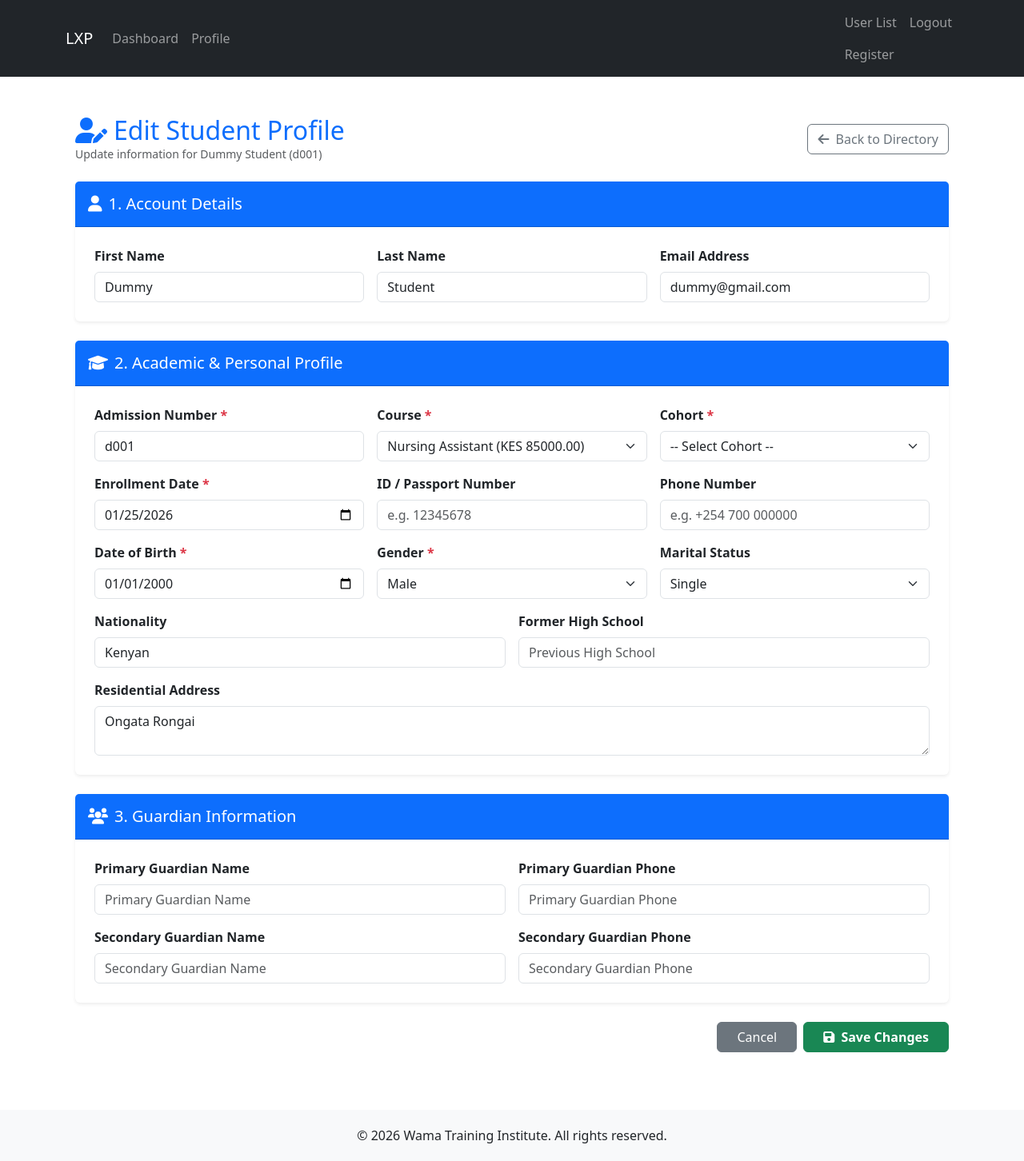
After one commit to Kipkerich/learning-management-system, a Django app: page /accounts/students/1/edit/ in a window 1280 px wide. The commit adds this page. Shown: the whole page at 80% size. Run offline with Django 5.2, Linux system fonts and the light colour scheme; a user stored in the database is signed in; data comes from the database, SQL or seed files in the repository; both versions use the stored data as it was after the commit.

Commit message:
Make edit student profile functional and grant full rights to admin users
Co-authored-by: Kipkerich <91955981+Kipkerich@users.noreply.github.com>

```diff
--- a/lms/accounts/forms.py
+++ b/lms/accounts/forms.py
@@ -48,6 +48,8 @@ class AdminUserCreationForm(UserCreationForm):
     def save(self, commit=True):
         user = super().save(commit=False)
         user.email = self.cleaned_data["email"]
+        if self.cleaned_data.get("user_type") == 'admin':
+            user.is_staff = True
 
         if commit:
             user.save()
@@ -140,3 +142,14 @@ class StudentProfileForm(forms.ModelForm):
         self.fields['course'].empty_label = "-- Select Available Course --"
         self.fields['cohort'].queryset = Cohort.objects.all()
         self.fields['cohort'].empty_label = "-- Select Cohort --"
+
+
+class StudentUserEditForm(forms.ModelForm):
+    class Meta:
+        model = User
+        fields = ['first_name', 'last_name', 'email']
+
+    def __init__(self, *args, **kwargs):
+        super().__init__(*args, **kwargs)
+        for field in self.fields.values():
+            field.widget.attrs.update({'class': 'form-control'})
--- a/lms/accounts/urls.py
+++ b/lms/accounts/urls.py
@@ -26,6 +26,7 @@ urlpatterns = [
     path('students/', views.student_list, name='student_list'),
     path('students/register/', views.register_student, name='register_student'),
     path('students/<int:pk>/', views.student_detail, name='student_detail'),
+    path('students/<int:pk>/edit/', views.edit_student, name='edit_student'),
 
     # Cohort Management Patterns
     path('cohorts/', views.cohort_list, name='cohort_list'),
--- a/lms/accounts/views.py
+++ b/lms/accounts/views.py
@@ -4,7 +4,7 @@ from django.contrib.auth.decorators import login_required, user_passes_test
 from django.contrib.auth.forms import AuthenticationForm
 
 from finance.models import Invoice, CourseFee, FeeStructure
-from .forms import AdminUserCreationForm, UserCreationForm, StudentProfileForm, CohortForm
+from .forms import AdminUserCreationForm, UserCreationForm, StudentProfileForm, StudentUserEditForm, CohortForm
 from django.contrib.auth.models import User
 from .models import UserProfile, StudentProfile, Cohort
 from django.contrib import messages
@@ -26,7 +26,11 @@ def create_superuser_view(request):
 
 
 def is_admin(user):
-    return user.is_superuser or user.is_staff
+    if not user.is_authenticated:
+        return False
+    if user.is_superuser or user.is_staff:
+        return True
+    return hasattr(user, 'userprofile') and user.userprofile.user_type == 'admin'
 
 
 @user_passes_test(is_admin)
@@ -58,7 +62,7 @@ def login_view(request):
 
 @user_passes_test(is_admin)
 def register_student(request):
-    if not request.user.is_staff:
+    if not is_admin(request.user):
         return redirect('dashboard')
 
     if request.method == 'POST':
@@ -108,7 +112,7 @@ def register_student(request):
 
 @user_passes_test(is_admin)
 def student_list(request):
-    if not request.user.is_staff:
+    if not is_admin(request.user):
         return redirect('dashboard')
 
     all_students = StudentProfile.objects.all().select_related('user', 'course', 'cohort')
@@ -162,6 +166,33 @@ def student_list(request):
 def student_detail(request, pk):
     student = get_object_or_404(StudentProfile, pk=pk)
     return render(request, 'accounts/student_detail.html', {'student': student})
+
+
+@user_passes_test(is_admin)
+def edit_student(request, pk):
+    student = get_object_or_404(StudentProfile, pk=pk)
+    user = student.user
+
+    if request.method == 'POST':
+        user_form = StudentUserEditForm(request.POST, instance=user)
+        profile_form = StudentProfileForm(request.POST, instance=student)
+
+        if user_form.is_valid() and profile_form.is_valid():
+            user_form.save()
+            profile_form.save()
+            messages.success(request, f"Student profile for {user.get_full_name() or user.username} updated successfully.")
+            return redirect('student_detail', pk=student.pk)
+        else:
+            messages.error(request, "Please correct the highlighted errors below before saving.")
+    else:
+        user_form = StudentUserEditForm(instance=user)
+        profile_form = StudentProfileForm(instance=student)
+
+    return render(request, 'accounts/edit_student.html', {
+        'student': student,
+        'user_form': user_form,
+        'profile_form': profile_form
+    })
 
 
 @login_required
@@ -287,8 +318,14 @@ def edit_user_view(request, pk):
             else:
                 messages.error(request, 'Passwords do not match.')
 
+        new_user_type = request.POST.get('user_type', 'student')
+        if new_user_type == 'admin':
+            user.is_staff = True
+        elif not user.is_superuser and user.is_staff and new_user_type != 'admin':
+            user.is_staff = False
+
         if hasattr(user, 'userprofile'):
-            user.userprofile.user_type = request.POST.get('user_type', 'student')
+            user.userprofile.user_type = new_user_type
             user.userprofile.save()
 
         user.save()
--- a/lms/courses/views.py
+++ b/lms/courses/views.py
@@ -5,7 +5,11 @@ from .models import Course, Unit
 from .forms import CourseForm, UnitForm, CourseFeeUpdateForm
 
 def is_staff_user(user):
-    return user.is_active and user.is_staff
+    if not user.is_authenticated:
+        return False
+    if user.is_superuser or user.is_staff:
+        return True
+    return hasattr(user, 'userprofile') and user.userprofile.user_type == 'admin'
 
 @login_required
 @user_passes_test(is_staff_user)
--- /dev/null
+++ b/lms/templates/accounts/edit_student.html
@@ -0,0 +1,134 @@
+{% extends 'base.html' %}
+
+{% block title %}Edit Student - {{ student.user.get_full_name|default:student.user.username }}{% endblock %}
+
+{% block content %}
+<div class="container mt-4 mb-5">
+    <div class="d-flex justify-content-between align-items-center mb-4">
+        <div>
+            <h2 class="mb-0 text-primary"><i class="fas fa-user-edit me-2"></i>Edit Student Profile</h2>
+            <p class="text-muted small mb-0">Update information for {{ student.user.get_full_name|default:student.user.username }} ({{ student.admission_number }})</p>
+        </div>
+        <a href="{% url 'student_list' %}" class="btn btn-outline-secondary">
+            <i class="fas fa-arrow-left me-1"></i> Back to Directory
+        </a>
+    </div>
+
+    <form method="post" class="needs-validation">
+        {% csrf_token %}
+
+        <div class="card border-0 shadow-sm mb-4">
+            <div class="card-header bg-primary text-white py-3">
+                <h5 class="mb-0"><i class="fas fa-user me-2"></i>1. Account Details</h5>
+            </div>
+            <div class="card-body p-4">
+                <div class="row g-3">
+                    <div class="col-md-4">
+                        <label class="form-label fw-bold">First Name</label>
+                        {{ user_form.first_name }}
+                    </div>
+                    <div class="col-md-4">
+                        <label class="form-label fw-bold">Last Name</label>
+                        {{ user_form.last_name }}
+                    </div>
+                    <div class="col-md-4">
+                        <label class="form-label fw-bold">Email Address</label>
+                        {{ user_form.email }}
+                    </div>
+                </div>
+            </div>
+        </div>
+
+        <div class="card border-0 shadow-sm mb-4">
+            <div class="card-header bg-primary text-white py-3">
+                <h5 class="mb-0"><i class="fas fa-graduation-cap me-2"></i>2. Academic & Personal Profile</h5>
+            </div>
+            <div class="card-body p-4">
+                <div class="row g-3">
+                    <div class="col-md-4">
+                        <label class="form-label fw-bold">Admission Number <span class="text-danger">*</span></label>
+                        {{ profile_form.admission_number }}
+                    </div>
+                    <div class="col-md-4">
+                        <label class="form-label fw-bold">Course <span class="text-danger">*</span></label>
+                        {{ profile_form.course }}
+                    </div>
+                    <div class="col-md-4">
+                        <label class="form-label fw-bold">Cohort <span class="text-danger">*</span></label>
+                        {{ profile_form.cohort }}
+                    </div>
+                    <div class="col-md-4">
+                        <label class="form-label fw-bold">Enrollment Date <span class="text-danger">*</span></label>
+                        {{ profile_form.enrollment_date }}
+                    </div>
+                    <div class="col-md-4">
+                        <label class="form-label fw-bold">ID / Passport Number</label>
+                        {{ profile_form.id_number }}
+                    </div>
+                    <div class="col-md-4">
+                        <label class="form-label fw-bold">Phone Number</label>
+                        {{ profile_form.phone_number }}
+                    </div>
+                    <div class="col-md-4">
+                        <label class="form-label fw-bold">Date of Birth <span class="text-danger">*</span></label>
+                        {{ profile_form.date_of_birth }}
+                    </div>
+                    <div class="col-md-4">
+                        <label class="form-label fw-bold">Gender <span class="text-danger">*</span></label>
+                        {{ profile_form.gender }}
+                    </div>
+                    <div class="col-md-4">
+                        <label class="form-label fw-bold">Marital Status</label>
+                        {{ profile_form.marital_status }}
+                    </div>
+                    <div class="col-md-6">
+                        <label class="form-label fw-bold">Nationality</label>
+                        {{ profile_form.nationality }}
+                    </div>
+                    <div class="col-md-6">
+                        <label class="form-label fw-bold">Former High School</label>
+                        {{ profile_form.former_high_school }}
+                    </div>
+                    <div class="col-12">
+                        <label class="form-label fw-bold">Residential Address</label>
+                        {{ profile_form.address }}
+                    </div>
+                </div>
+            </div>
+        </div>
+
+        <div class="card border-0 shadow-sm mb-4">
+            <div class="card-header bg-primary text-white py-3">
+                <h5 class="mb-0"><i class="fas fa-users me-2"></i>3. Guardian Information</h5>
+            </div>
+            <div class="card-body p-4">
+                <div class="row g-3">
+                    <div class="col-md-6">
+                        <label class="form-label fw-bold">Primary Guardian Name</label>
+                        {{ profile_form.parent_primary_name }}
+                    </div>
+                    <div class="col-md-6">
+                        <label class="form-label fw-bold">Primary Guardian Phone</label>
+                        {{ profile_form.parent_primary_phone }}
+                    </div>
+                    <div class="col-md-6">
+                        <label class="form-label fw-bold">Secondary Guardian Name</label>
+                        {{ profile_form.parent_secondary_name }}
+                    </div>
+                    <div class="col-md-6">
+                        <label class="form-label fw-bold">Secondary Guardian Phone</label>
+                        {{ profile_form.parent_secondary_phone }}
+                    </div>
+                </div>
+            </div>
+        </div>
+
+        <div class="d-flex justify-content-end gap-2">
+            <a href="{% url 'student_list' %}" class="btn btn-secondary px-4">Cancel</a>
+            <button type="submit" class="btn btn-success px-4 fw-bold">
+                <i class="fas fa-save me-1"></i> Save Changes
+            </button>
+        </div>
+    </form>
+</div>
+{% endblock %}
--- a/lms/templates/accounts/student_detail.html
+++ b/lms/templates/accounts/student_detail.html
@@ -9,8 +9,8 @@
             <i class="fas fa-arrow-left"></i> Back to Directory
         </a>
         <div class="btn-group">
-            <button class="btn btn-primary"><i class="fas fa-print"></i> Print Profile</button>
-            <button class="btn btn-warning"><i class="fas fa-edit"></i> Edit Details</button>
+            <button onclick="window.print()" class="btn btn-primary"><i class="fas fa-print me-1"></i> Print Profile</button>
+            <a href="{% url 'edit_student' student.pk %}" class="btn btn-warning"><i class="fas fa-edit me-1"></i> Edit Details</a>
         </div>
     </div>
 
--- a/lms/templates/dashboard.html
+++ b/lms/templates/dashboard.html
@@ -117,10 +117,6 @@
                     <h5 class="card-title">Trainer Assignments</h5>
                     <p class="card-text small opacity-75">Assign units to trainers per cohort</p>
                     <a href="{% url 'assignment_list' %}" class="btn btn-light btn-sm mt-auto px-4 fw-bold text-info">Manage Assignments</a>
-                    <i class="fas fa-graduation-cap fa-3x mb-3"></i>
-                    <h5 class="card-title">Courses & Units</h5>
-                    <p class="card-text small opacity-75">Manage offered courses and units</p>
-                    <a href="{% url 'course_list' %}" class="btn btn-light btn-sm mt-auto px-4 fw-bold text-info">Manage Courses</a>
                 </div>
             </div>
         </div>
```
Also changed, not shown: lms/accounts/tests.py (+75 -0 lines), lms/results/views.py (+12 -8 lines), lms/templates/accounts/student_list.html (+8 -3 lines), lms/db.sqlite3.
